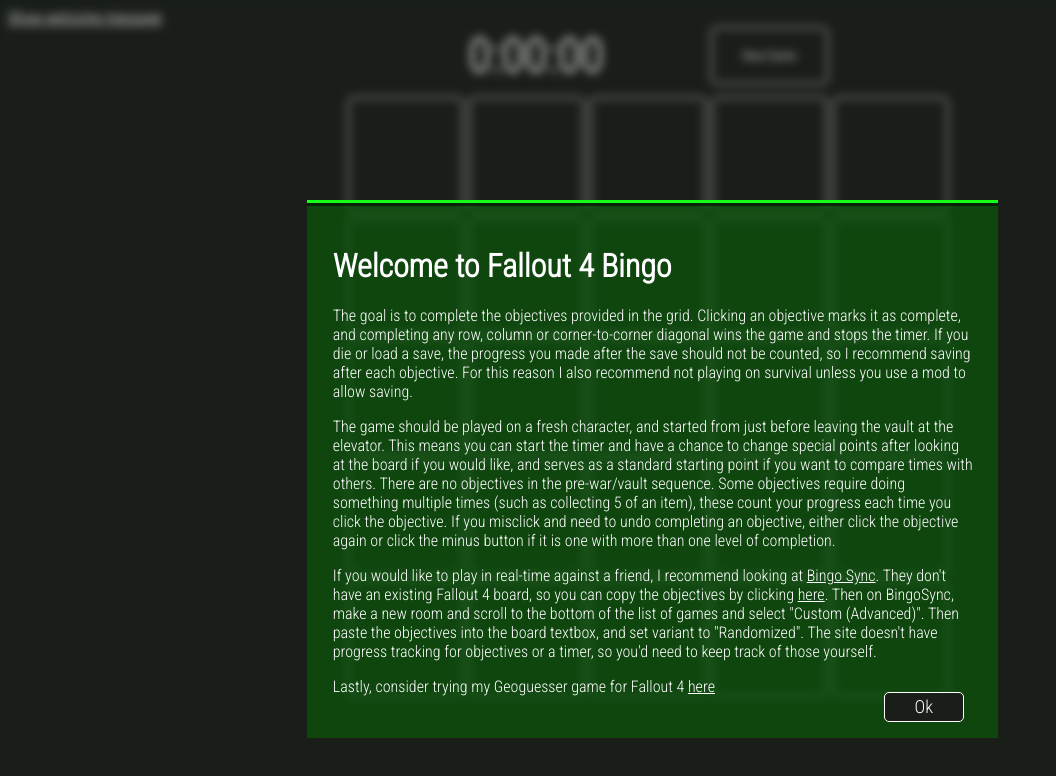
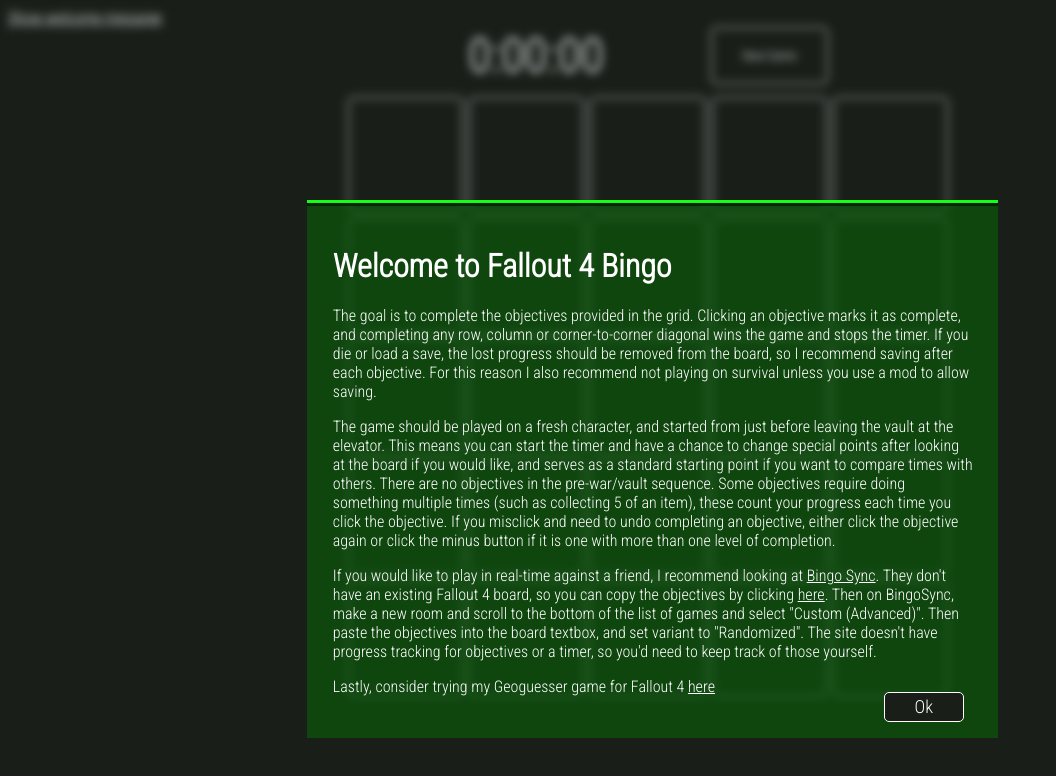
Before and after one commit to alexf13e/Fallout4Bingo, a plain HTML site: page index.html in a window 1280 px wide. Shown: the whole page, without its empty margins (0-1056 px from the left). Drawn offline with Linux system fonts and the light colour scheme.

Commit message:
improved wording

```diff
--- a/index.html
+++ b/index.html
@@ -20,9 +20,8 @@
             <h1>Welcome to Fallout 4 Bingo</h1>
             <p>The goal is to complete the objectives provided in the grid. Clicking an objective marks it as complete,
                 and completing any row, column or corner-to-corner diagonal wins the game and stops the timer.
-                If you die or load a save, the progress you made after the save should not be counted, so I recommend
-                saving after each objective. For this reason I also recommend not playing on survival unless you use a
-                mod to allow saving.
+                If you die or load a save, the lost progress should be removed from the board, so I recommend saving after
+                each objective. For this reason I also recommend not playing on survival unless you use a mod to allow saving.
             </p>
             <p>
                 The game should be played on a fresh character, and started from just before leaving the vault at the elevator.
```
